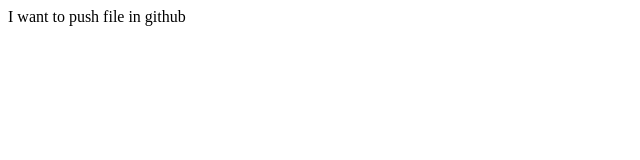
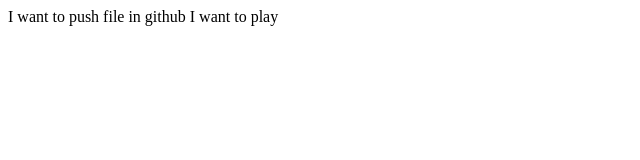
Before and after one commit to TanimBD/github_test, a plain HTML site: page abcd.html in a window 1280 px wide. Shown: the whole page, without its empty margins (0-640 px from the left). Drawn offline with Linux system fonts and the light colour scheme.

Commit message:
[once moree]

```diff
--- a/abcd.html
+++ b/abcd.html
@@ -7,5 +7,6 @@
 </head>
 <body>
     I want to push file in github
+    I want to play
 </body>
 </html>
```
